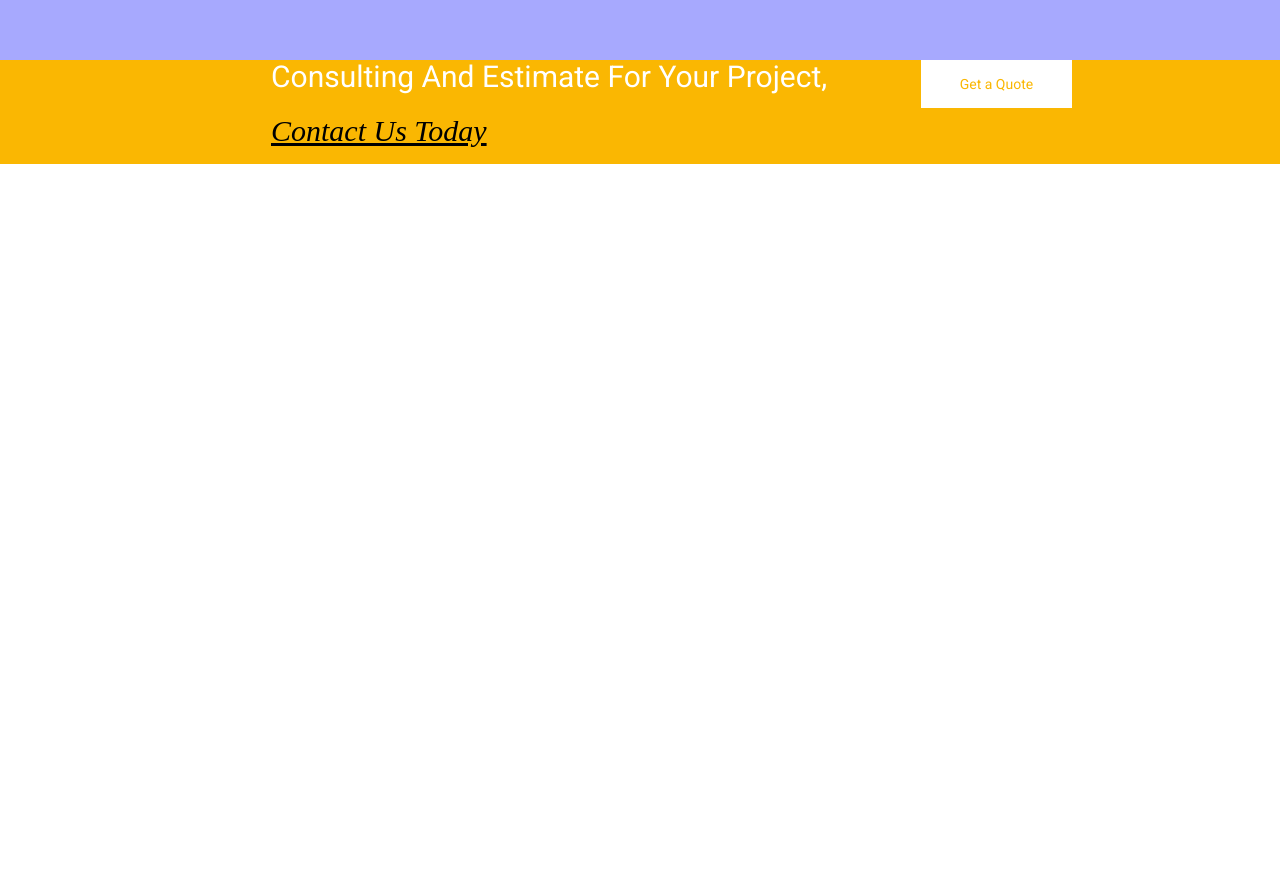
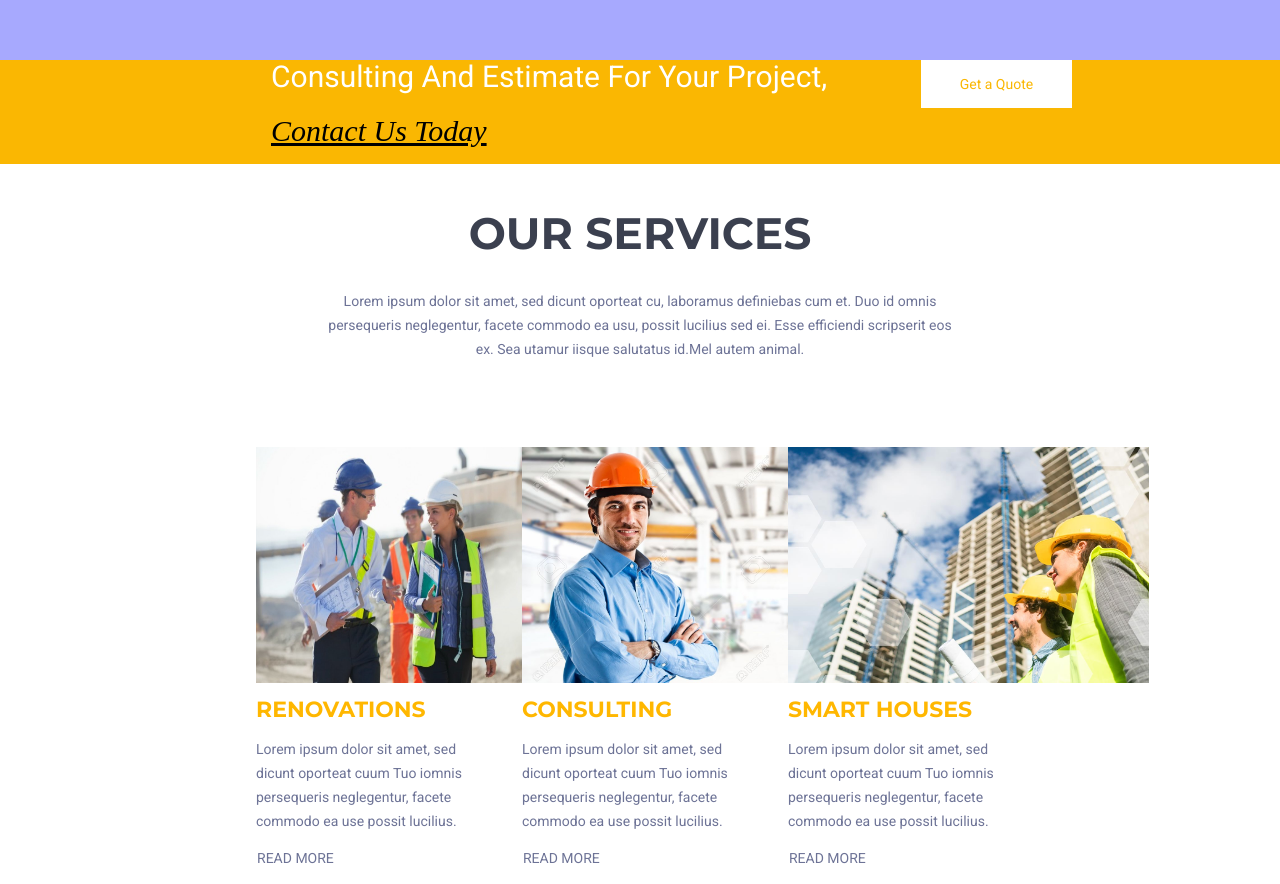
Before and after one commit to Dominik-Zajac/Page..-..Build, a website: page src/index.html in a window 1280 px wide. Shown: the part 953-1837 px from the top of the page. Before the commit the page ends 1127 px from the top, so only its background shows below. Drawn offline with nearby package versions, Linux system fonts and the light colour scheme; files that its build step writes are made by us from their sources.

Commit message:
Add section services

```diff
--- a/src/index.html
+++ b/src/index.html
@@ -9,7 +9,8 @@
     <title>Build - Page</title>
     <link rel="stylesheet" href="https://stackpath.bootstrapcdn.com/bootstrap/4.3.1/css/bootstrap.min.css"
         integrity="sha384-ggOyR0iXCbMQv3Xipma34MD+dH/1fQ784/j6cY/iJTQUOhcWr7x9JvoRxT2MZw1T" crossorigin="anonymous">
-    <link href="https://fonts.googleapis.com/css?family=Montserrat:900|Roboto:400,500&display=swap" rel="stylesheet">
+    <link href="https://fonts.googleapis.com/css?family=Montserrat:700,900|Roboto:400,500&display=swap"
+        rel="stylesheet">
     <link rel="stylesheet" href="https://maxcdn.bootstrapcdn.com/font-awesome/4.5.0/css/font-awesome.min.css">
     <link rel="stylesheet" href="/css/app.css">
 </head>
@@ -67,6 +68,45 @@
             </div>
         </div>
     </section>
+    <!-- Services -->
+    <section class="services">
+        <div class="row services-row">
+            <h1 class="title">Our Services</h1>
+            <p class="paragraph">
+                Lorem ipsum dolor sit amet, sed dicunt oporteat cu, laboramus definiebas cum et. Duo id omnis
+                persequeris neglegentur,
+                facete commodo ea usu, possit lucilius sed ei. Esse efficiendi scripserit eos ex. Sea utamur iisque
+                salutatus id.Mel
+                autem animal.
+            </p>
+            <div class="row">
+                <div class="col-md-4 service-box"><img src="./img/services_1.jpg" alt="Engineer" class="service-img">
+                    <h3 class="service-title">Renovations</h3>
+                    <p class="service-paragraph">
+                        Lorem ipsum dolor sit amet, sed dicunt oporteat cuum Tuo iomnis
+                        persequeris neglegentur, facete commodo ea use possit lucilius.
+                    </p>
+                    <button class="service-button">READ MORE</button>
+                </div>
+                <div class="col-md-4 service-box"><img src="./img/services_2.jpg" alt="Engineer" class="service-img">
+                    <h3 class="service-title">Consulting</h3>
+                    <p class="service-paragraph">
+                        Lorem ipsum dolor sit amet, sed dicunt oporteat cuum Tuo iomnis
+                        persequeris neglegentur, facete commodo ea use possit lucilius.
+                    </p>
+                    <button class="service-button">READ MORE</button>
+                </div>
+                <div class="col-md-4 service-box"><img src="./img/services_3.jpg" alt="Engineer" class="service-img">
+                    <h3 class="service-title">Smart houses</h3>
+                    <p class="service-paragraph">
+                        Lorem ipsum dolor sit amet, sed dicunt oporteat cuum Tuo iomnis
+                        persequeris neglegentur, facete commodo ea use possit lucilius.
+                    </p>
+                    <button class="service-button">READ MORE</button>
+                </div>
+            </div>
+        </div>
+    </section>
     <script src="/js/app.js"></script>
 </body>
 
--- a/src/sass/app.scss
+++ b/src/sass/app.scss
@@ -6,3 +6,4 @@
 @import "./components/bottom-nav";
 @import "./components/slider";
 @import "./components/recent";
+@import "./components/services";
--- /dev/null
+++ b/src/sass/components/_services.scss
@@ -0,0 +1,80 @@
+.services {
+    display: flex;
+    justify-content: center;
+    align-items: center;
+    height: 90vh;
+    background-color: #fff;
+    text-align: center;
+
+    &-row {
+        display: flex;
+        justify-content: center;
+        width: 60vw;
+
+        .title {
+            width: 100%;
+            color: #3b404f;
+            font-family: Montserrat;
+            font-size: 44px;
+            font-weight: 700;
+            line-height: 54px;
+            text-transform: uppercase;
+        }
+
+        .paragraph {
+            width: 643px;
+            height: 62px;
+            color: #6d7396;
+            font-family: Roboto;
+            font-size: 14px;
+            font-weight: 400;
+            line-height: 24px;
+        }
+
+        .service-box {
+            margin-top: 10%;
+            text-align: left;
+
+            .service-title {
+                margin: 5% 0;
+                color: #ffb700;
+                font-family: Montserrat;
+                font-size: 22px;
+                font-weight: 700;
+                line-height: 30px;
+                text-transform: uppercase;
+            }
+
+            .service-paragraph {
+                margin-bottom: 5%;
+                color: #6d7396;
+                font-family: Roboto;
+                font-size: 14px;
+                font-weight: 400;
+                line-height: 24px;
+            }
+
+            .service-button {
+                padding: 0 0 5px 0;
+                color: #6d7396;
+                font-family: Roboto;
+                font-size: 14px;
+                font-weight: 400;
+                text-transform: uppercase;
+                background-color: inherit;
+                border: 1px solid #fff;
+                transition: 0.5s;
+
+                &:hover {
+                    color: #ffb700;
+                    border-bottom: 1px solid #ffb700;
+                }
+            }
+
+            img {
+                width: 361px;
+                height: 236px;
+            }
+        }
+    }
+}
```
Also changed, not shown: src/img/Loupe.png (deleted), src/img/contain.png (added), src/img/services_1.jpg (added), src/img/services_2.jpg (added), src/img/services_3.jpg (added).
